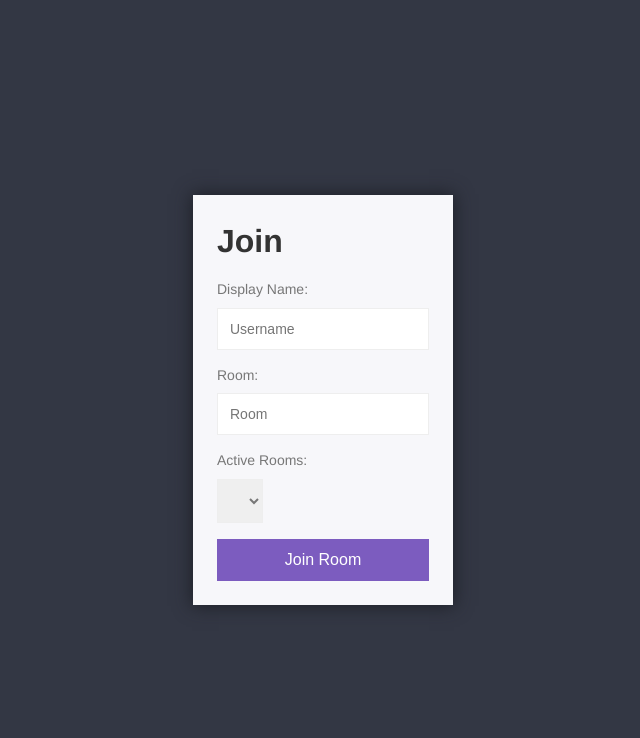
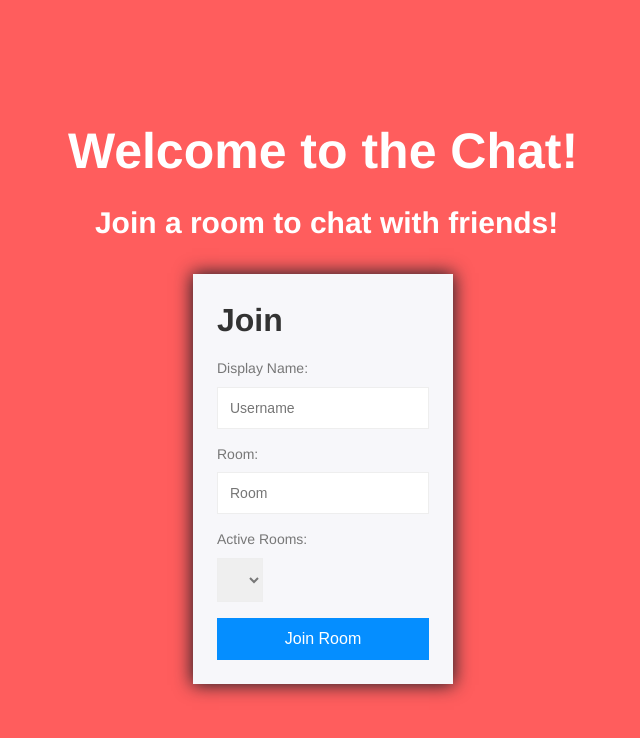
Before and after one commit to leahzeisner/Chat-App, a website: page public/index.html in a window 1280 px wide. Shown: the whole page, without its empty margins (317-957 px from the left). Drawn offline with nearby package versions, Linux system fonts and the light colour scheme; no server answers.

Commit message:
changed styles

```diff
--- a/public/css/styles.css
+++ b/public/css/styles.css
@@ -40,7 +40,8 @@ input {
 button {
     cursor: pointer;
     padding: 12px;
-    background: #7C5CBF;
+    /* background: #7C5CBF; */
+    background: rgba(0, 140, 255, 0.979);
     border: none;
     color: white;
     font-size: 16px;
@@ -48,23 +49,42 @@ button {
 }
 
 button:hover {
-    background: #6b47b8;
+    /* background: #6b47b8; */
+    background: rgb(0, 60, 255)
 }
 
 button:disabled {
     cursor: default;
-    background: #7c5cbf94;
+    /* background: #7c5cbf94; */
+    background: rgba(0, 140, 255, 0.205);
 }
 
 /* Join Page Styles */
 
+.header {
+    color: white;
+    display: flex;
+    flex-direction: column;
+}
+
+#header__title {
+    font-size: 50px;
+}
+
+#header__subtitle {
+    font-size: 30px;
+    margin-left: 27px;
+    margin-bottom: 30px;
+}
+
 .centered-form {
-    background: #333744;
+    background: rgba(255, 0, 0, 0.637);
     width: 100vw;
     height: 100vh;
     display: flex;
     justify-content: center;
     align-items: center;
+    flex-direction: column;
 }
 
 .centered-form__box {
@@ -99,8 +119,8 @@ select {
 
 .chat__sidebar {
     height: 100vh;
-    color: white;
-    background: #333744;
+    /* color: white; */
+    color: #2f2f2f;
     width: 225px;
     overflow-y: scroll;
 }
@@ -175,6 +195,7 @@ select {
     flex-direction: column;
     flex-grow: 1;
     justify-content: space-between;
+    background: rgba(255, 0, 0, 0.637);
     min-height: 100vh;
 }
 
@@ -183,14 +204,14 @@ select {
 }
 
 .room-title {
-    font-weight: 400;
+    font-weight: bold;
     font-size: 22px;
-    background: #2c2f3a;
     padding: 24px;
 }
 
 .list-title {
-    font-weight: 500;
+    /* font-weight: 500; */
+    font-weight: bold;
     font-size: 18px;
     margin-bottom: 4px;
     padding: 12px 24px 0 24px;
@@ -198,6 +219,6 @@ select {
 
 .users {
     list-style-type: none;
-    font-weight: 300;
+    font-weight: 500;
     padding: 12px 24px 0 24px;
 }
--- a/public/index.html
+++ b/public/index.html
@@ -9,6 +9,11 @@
 
     <body>
         <div class="centered-form">
+            <div class="header">
+                <h1 id="header__title">Welcome to the Chat!</h1>
+                <h2 id="header__subtitle">Join a room to chat with friends!</h2>
+            </div>
+
             <div class="centered-form__box">
                 <h1>Join</h1>
 
```
